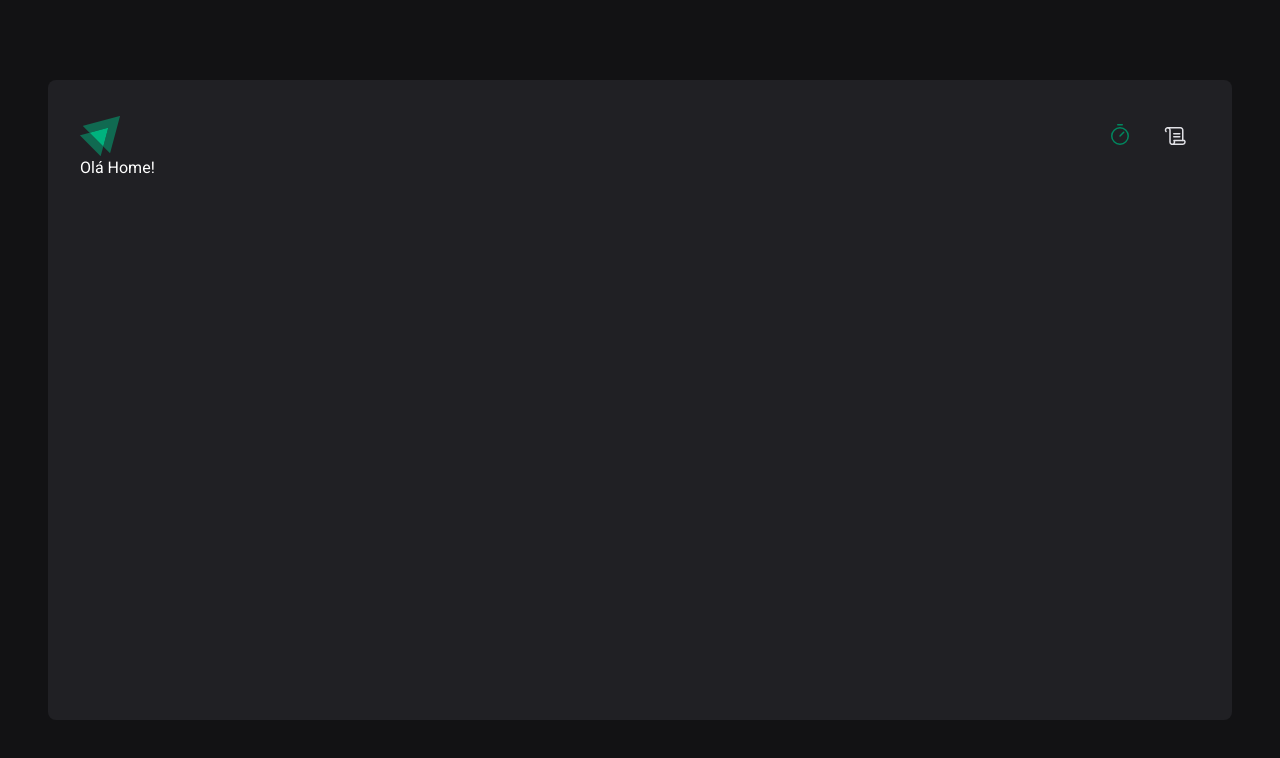
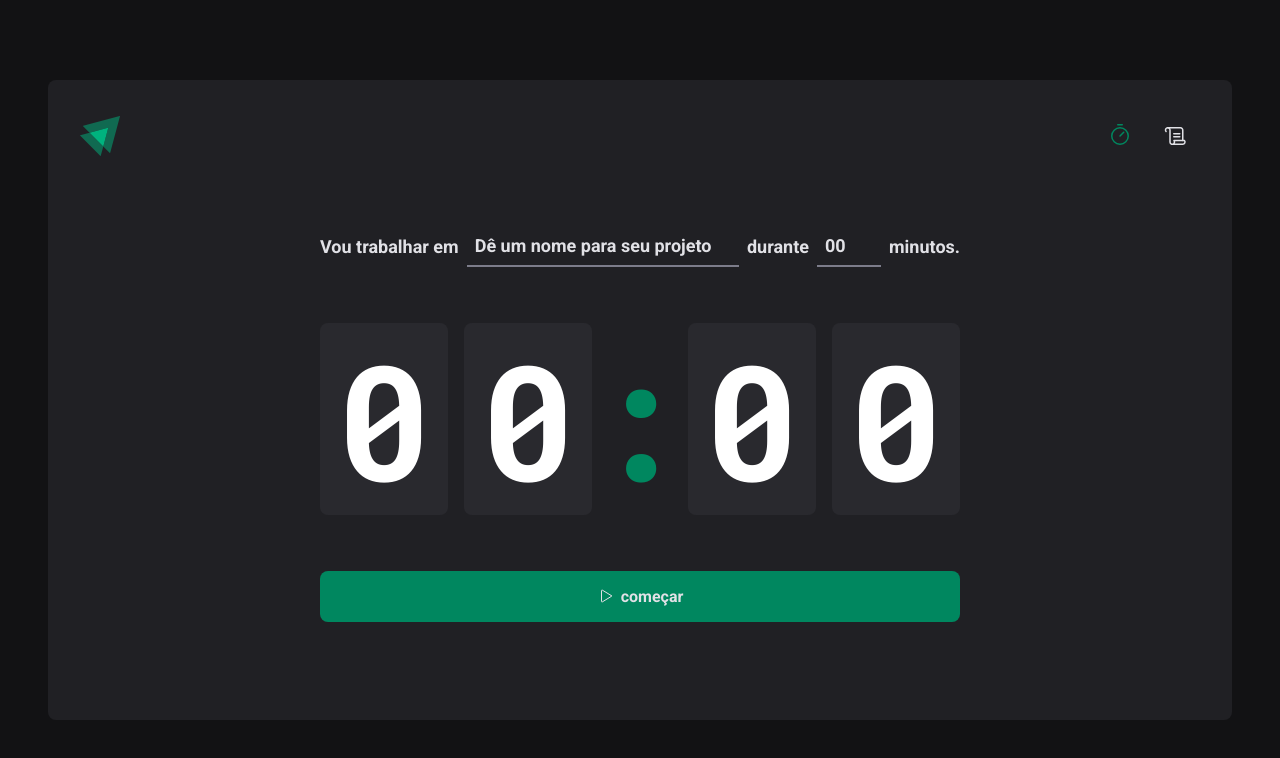
Before and after one commit to victorlucass/ignite-timer, a React (Vite) app: page / in a window 1280 px wide. Shown: the top 758 px of the page. Built offline with nearby package versions, Linux system fonts and the light colour scheme.

Commit message:
form template

```diff
--- a/src/pages/Home.tsx
+++ /dev/null
@@ -1,7 +0,0 @@
-export function Home() {
-  return (
-    <div>
-      <p>Olá Home!</p>
-    </div>
-  )
-}
--- /dev/null
+++ b/src/pages/Home/index.tsx
@@ -0,0 +1,47 @@
+import { Play } from 'phosphor-react'
+import {
+  CountdownContainer,
+  FormContainer,
+  HomeContainer,
+  MinutesAmountInput,
+  Separator,
+  StartCountdownButton,
+  TaskInput,
+} from './styles'
+
+export function Home() {
+  return (
+    <HomeContainer>
+      <form action="submit" autoComplete="off">
+        <FormContainer>
+          <label htmlFor="task">Vou trabalhar em</label>
+          <TaskInput
+            type="text"
+            id="task"
+            placeholder="Dê um nome para seu projeto"
+          />
+          <label htmlFor="minutesAmount">durante</label>
+          <MinutesAmountInput
+            type="number"
+            id="minutesAmount"
+            placeholder="00"
+          />
+          <span>minutos.</span>
+        </FormContainer>
+
+        <CountdownContainer>
+          <span>0</span>
+          <span>0</span>
+          <Separator>:</Separator>
+          <span>0</span>
+          <span>0</span>
+        </CountdownContainer>
+
+        <StartCountdownButton type="submit">
+          <Play />
+          começar
+        </StartCountdownButton>
+      </form>
+    </HomeContainer>
+  )
+}
--- /dev/null
+++ b/src/pages/Home/styles.ts
@@ -0,0 +1,98 @@
+import styled from 'styled-components'
+
+export const HomeContainer = styled.div`
+  flex: 1;
+  display: flex;
+  flex-direction: column;
+  align-items: center;
+  justify-content: center;
+  form {
+    display: flex;
+    flex-direction: column;
+    align-items: center;
+    gap: 3.5rem;
+  }
+`
+
+export const FormContainer = styled.main`
+  width: 100%;
+  display: flex;
+  align-items: center;
+  justify-content: center;
+  gap: 0.5rem;
+  color: ${(props) => props.theme['gray-100']};
+  font-size: 1.125rem;
+  font-weight: bold;
+  flex-wrap: wrap;
+`
+
+const BaseInput = styled.input`
+  background-color: transparent;
+  font-weight: bold;
+  height: 2.5rem;
+  border: 0;
+  border-bottom: 2px solid ${(props) => props.theme['gray-500']};
+  font-size: 1.125rem;
+  padding: 0 0.5rem;
+  color: ${(props) => props.theme['gray-100']};
+
+  &:focus {
+    border-bottom: 2px solid ${(props) => props.theme['green-500']};
+  }
+
+  &::placeholder {
+    color: ${(props) => props.theme['gray-100']};
+  }
+`
+
+export const TaskInput = styled(BaseInput)`
+  flex: 1;
+`
+
+export const MinutesAmountInput = styled(BaseInput)`
+  width: 4rem;
+`
+
+export const CountdownContainer = styled.div`
+  font-family: 'Roboto Mono', monospace;
+  font-size: 10rem;
+  line-height: 8rem;
+  display: flex;
+  gap: 1rem;
+  span {
+    background: ${(props) => props.theme['gray-700']};
+    padding: 2rem 1rem;
+    border-radius: 8px;
+  }
+`
+
+export const Separator = styled.div`
+  background: transparent;
+  padding: 2rem 0;
+  width: 4rem;
+  overflow: hidden;
+  display: flex;
+  justify-content: center;
+  color: ${(props) => props.theme['green-500']};
+`
+export const StartCountdownButton = styled.button`
+  width: 100%;
+  border: 0;
+  padding: 1rem;
+  border-radius: 8px;
+  display: flex;
+  align-items: center;
+  justify-content: center;
+  gap: 0.5rem;
+  font-weight: bold;
+  cursor: pointer;
+  background: ${(props) => props.theme['green-500']};
+  color: ${(props) => props.theme['gray-100']};
+  &:disabled {
+    opacity: 0.7;
+    cursor: not-allowed;
+  }
+  &:not(:disabled):hover {
+    background: ${(props) => props.theme['green-700']};
+  }
+`
--- a/src/styles/global.ts
+++ b/src/styles/global.ts
@@ -46,8 +46,9 @@
 }
 // ------------------ fim reset
 
-*{
+* {
     box-sizing: border-box;
+	box-shadow: none !important;
 }
 
 :focus {
@@ -59,6 +60,7 @@
     font-family: 'Roboto', sans-serif;
     font-weight: 400;
     font-size: 1rem;
+	-webkit-font-smoothing: antialiased;
 }
 
 body {
```
